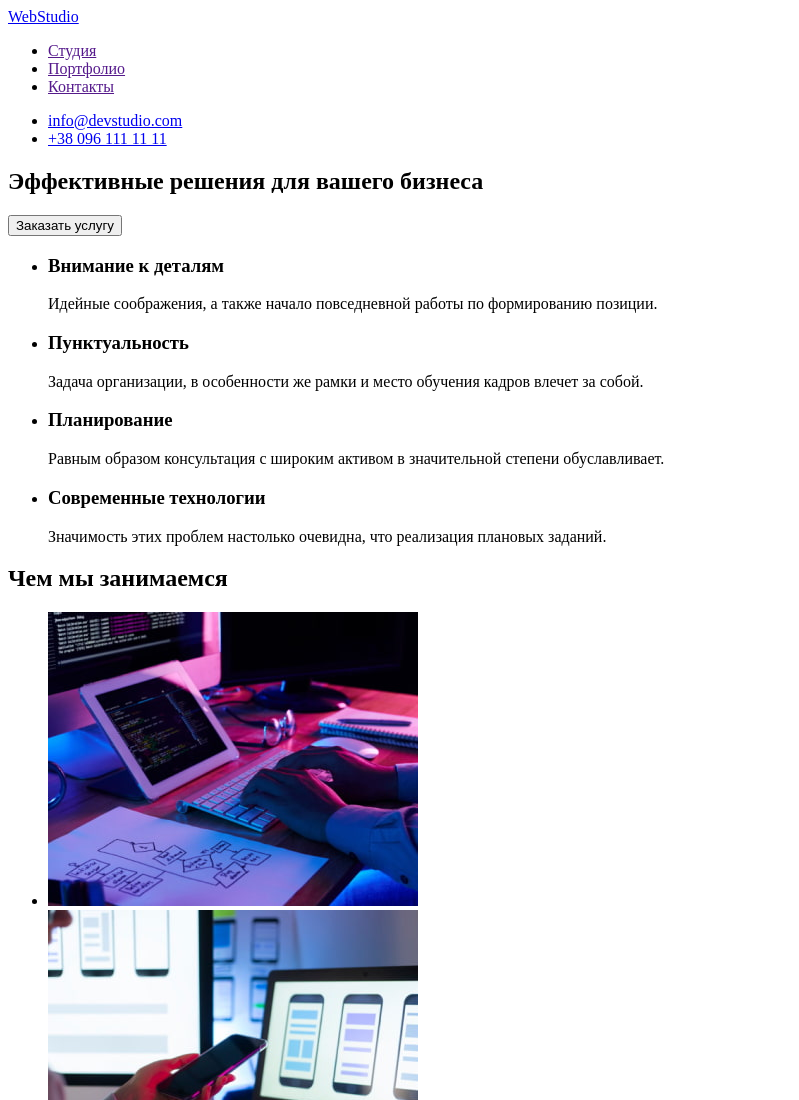
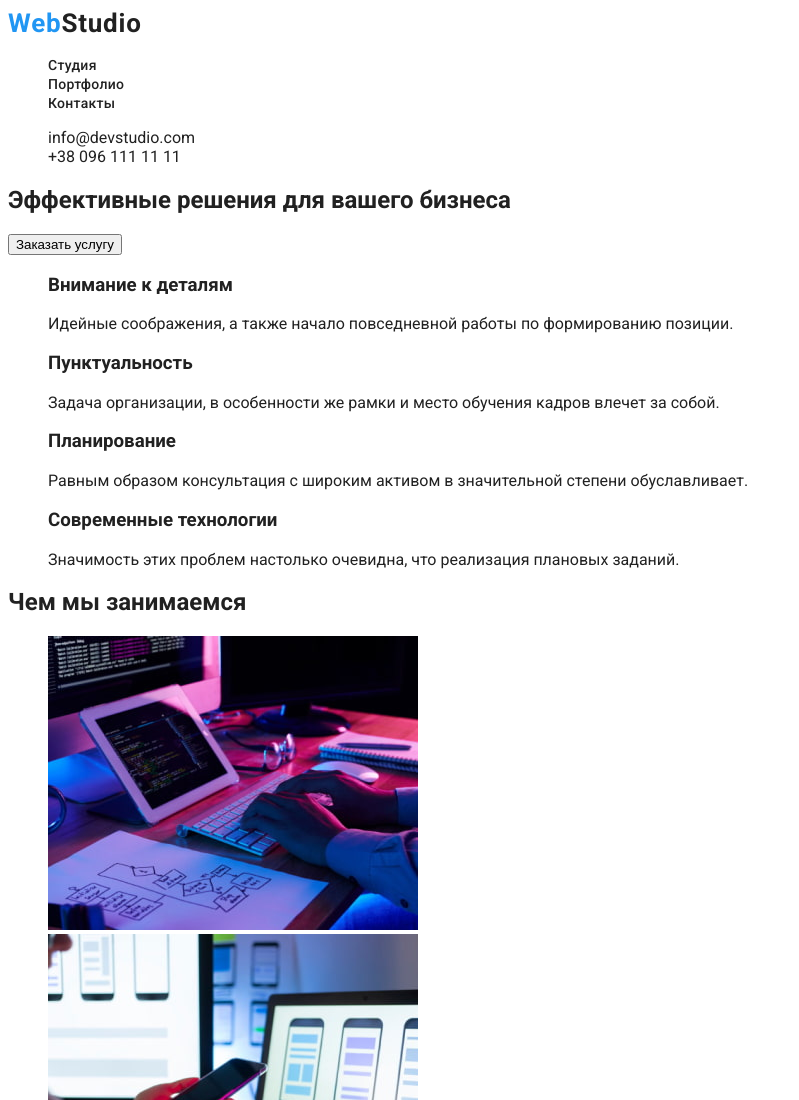
Before and after one commit to maxym-huklivsky/goit-markup-hw-02, a plain HTML site: page index.html in a window 1280 px wide. Shown: the top 1100 px of the page, without its empty margins (0-799 px from the left). Drawn offline with Linux system fonts and the light colour scheme.

Commit message:
corrected-1

```diff
--- /dev/null
+++ b/css/styles.css
@@ -0,0 +1,50 @@
+:root {
+	/* fonts */
+	--main-font: 'Roboto', sans-serif;
+	--secondary-font: font-family: 'Raleway', sans-serif;
+
+	/* colors */
+	--main-txt-cl: #212121;
+	--accent-txt-cl: #2196F3;
+
+	/* bg colors */
+	--dark-bg-cl: #2F303A;
+	--light-bg-cl: #F5F4FA;
+
+	/* others */
+}
+
+/* Спільні властивості */
+body {
+	font-family: var(--main-font);
+	color: var(--main-txt-cl);
+}
+
+ul {
+	list-style: none;
+}
+
+a {
+	text-decoration: none;
+	color: inherit;
+}
+
+/* Header */
+.accent-cl {
+	color: var(--accent-txt-cl)
+}
+
+.logo {
+	font-family: var(--secondary-font);
+	font-weight: 700;
+	font-size: 26px;
+	line-height: calc(31 / 26);
+	letter-spacing: 0.03em;
+}
+
+.nav {
+	font-weight: 500;
+	font-size: 14px;
+	line-height: calc(16 / 14);
+	letter-spacing: 0.02em;
+}
--- a/index.html
+++ b/index.html
@@ -6,16 +6,22 @@
 	<meta http-equiv="X-UA-Compatible" content="IE=edge">
 	<meta name="viewport" content="width=device-width, initial-scale=1.0">
 	<title>homework-1</title>
+	<link rel="preconnect" href="https://fonts.googleapis.com">
+	<link rel="preconnect" href="https://fonts.gstatic.com" crossorigin>
+	<link
+		href="https://fonts.googleapis.com/css2?family=Raleway:wght@700&family=Roboto:wght@400;500;700;900&display=swap"
+		rel="stylesheet">
+	<link rel="stylesheet" href="./css/styles.css">
 </head>
 
 <body>
 	<header>
 		<nav>
-			<a href="./index.html">WebStudio</a>
+			<a class="logo" href="./index.html"><span class="accent-cl">Web</span>Studio</a>
 			<ul>
-				<li><a href="">Студия</a></li>
-				<li><a href="">Портфолио</a></li>
-				<li><a href="">Контакты</a></li>
+				<li><a class="nav" href="">Студия</a></li>
+				<li><a class="nav" href="">Портфолио</a></li>
+				<li><a class="nav" href="">Контакты</a></li>
 			</ul>
 		</nav>
 		<ul>
```
